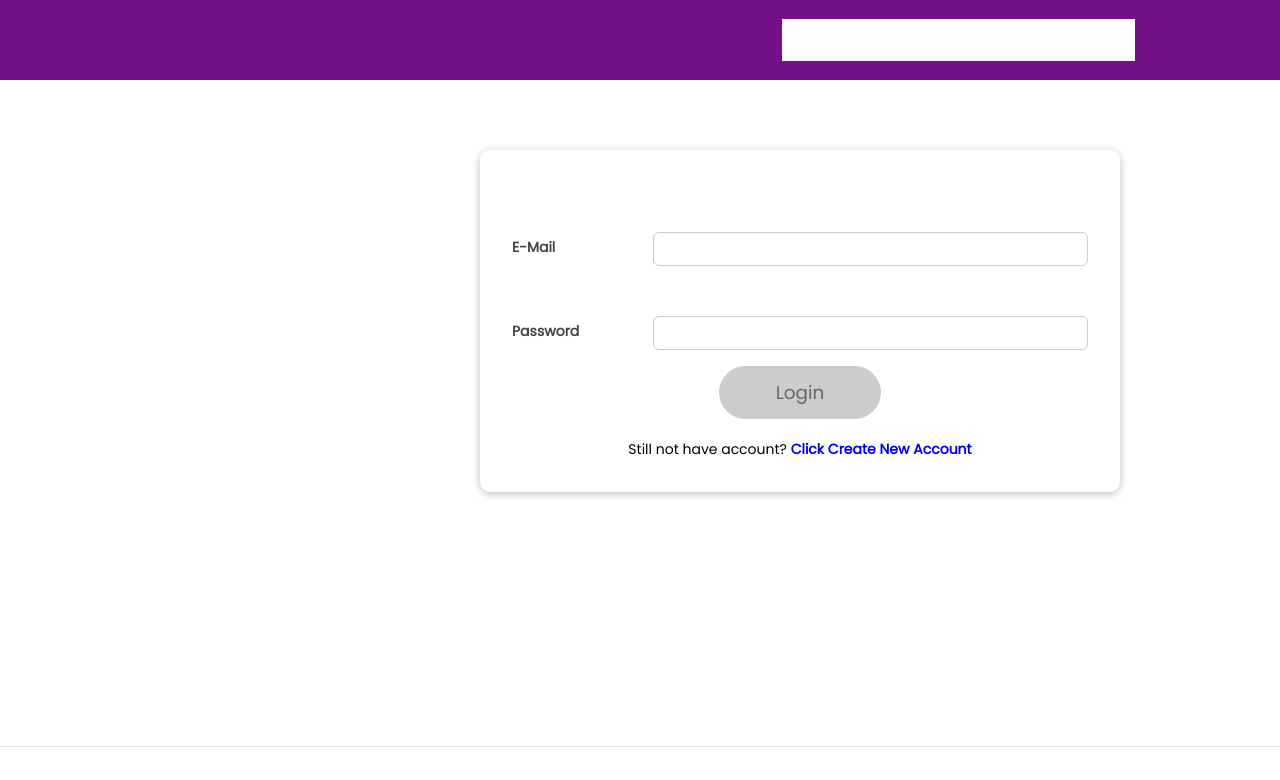
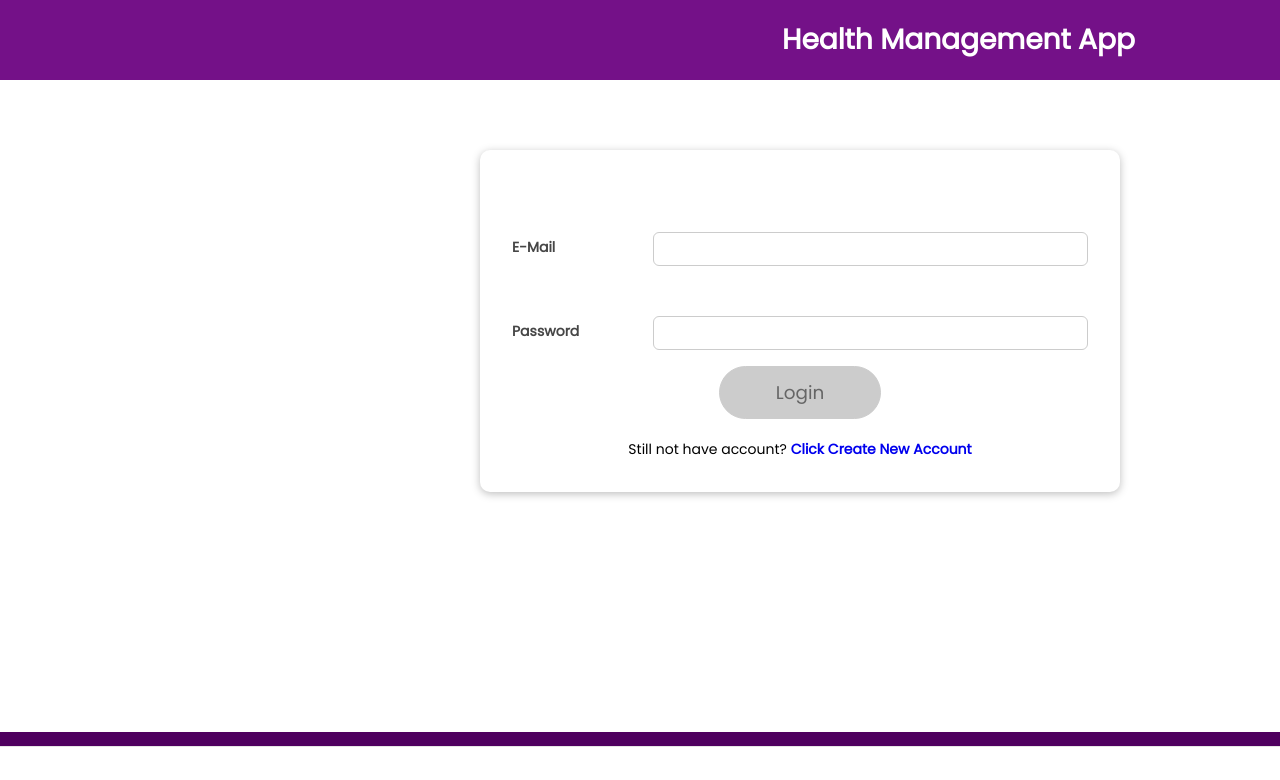
Before and after one commit to adedotunolamide01/AGJ-Group-Project, a React (Create React App) app: page /login in a window 1280 px wide. Shown: the top 780 px of the page. Built offline with nearby package versions, Linux system fonts and the light colour scheme; no server answers; the HTML template or start-up script is replaced by a standard one.

Commit message:
css issue

```diff
--- a/src/index.css
+++ b/src/index.css
@@ -1,11 +1,11 @@
 * {
   box-sizing: border-box;
-  background-image: url(../src/components/image/white.jpg);
+  /* background-image: url(../src/components/image/white.jpg); */
 }
 
 html {
   font-family: sans-serif;
-  background: #fff;
+  /* background: #fff; */
 }
 
 body {
```
